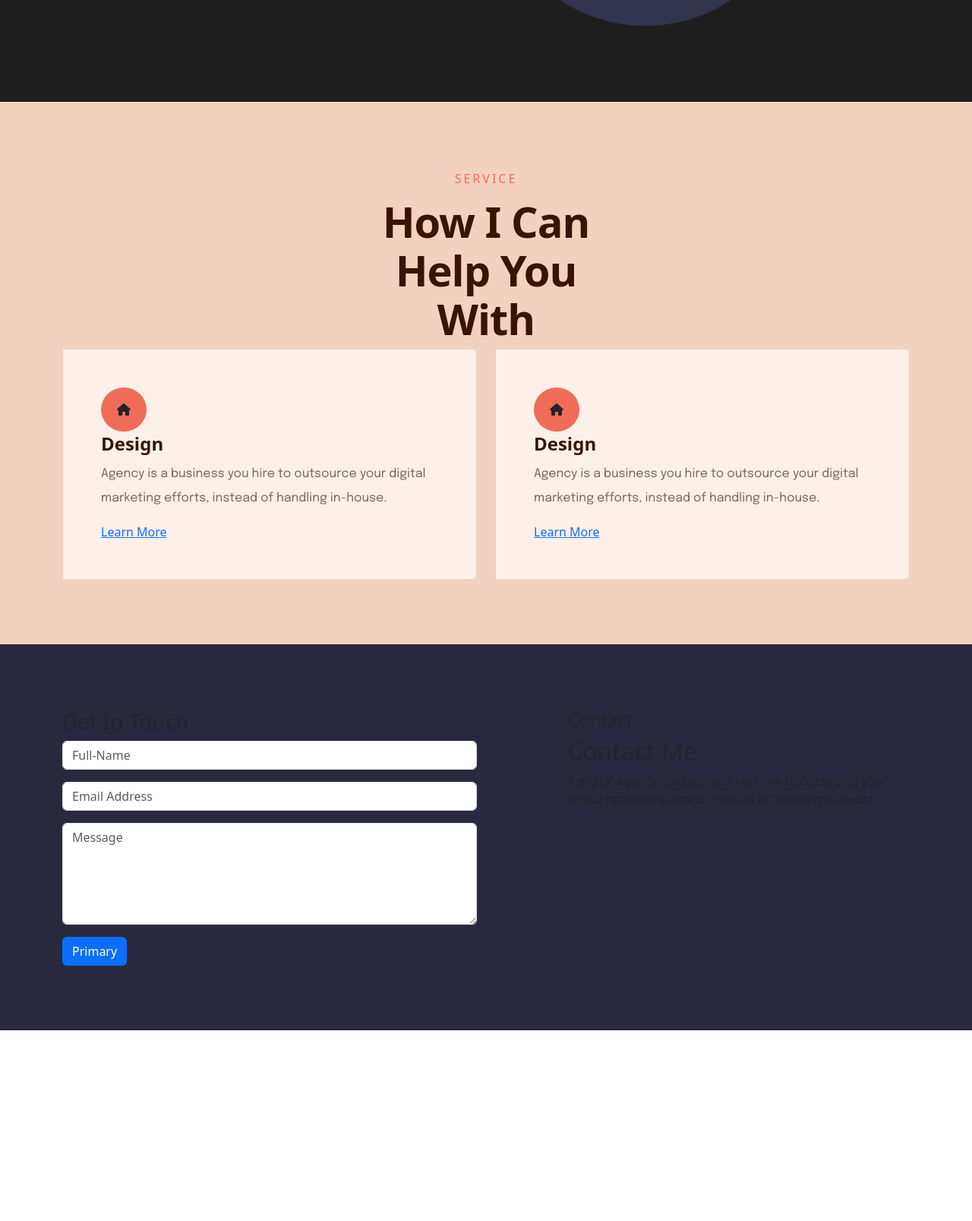
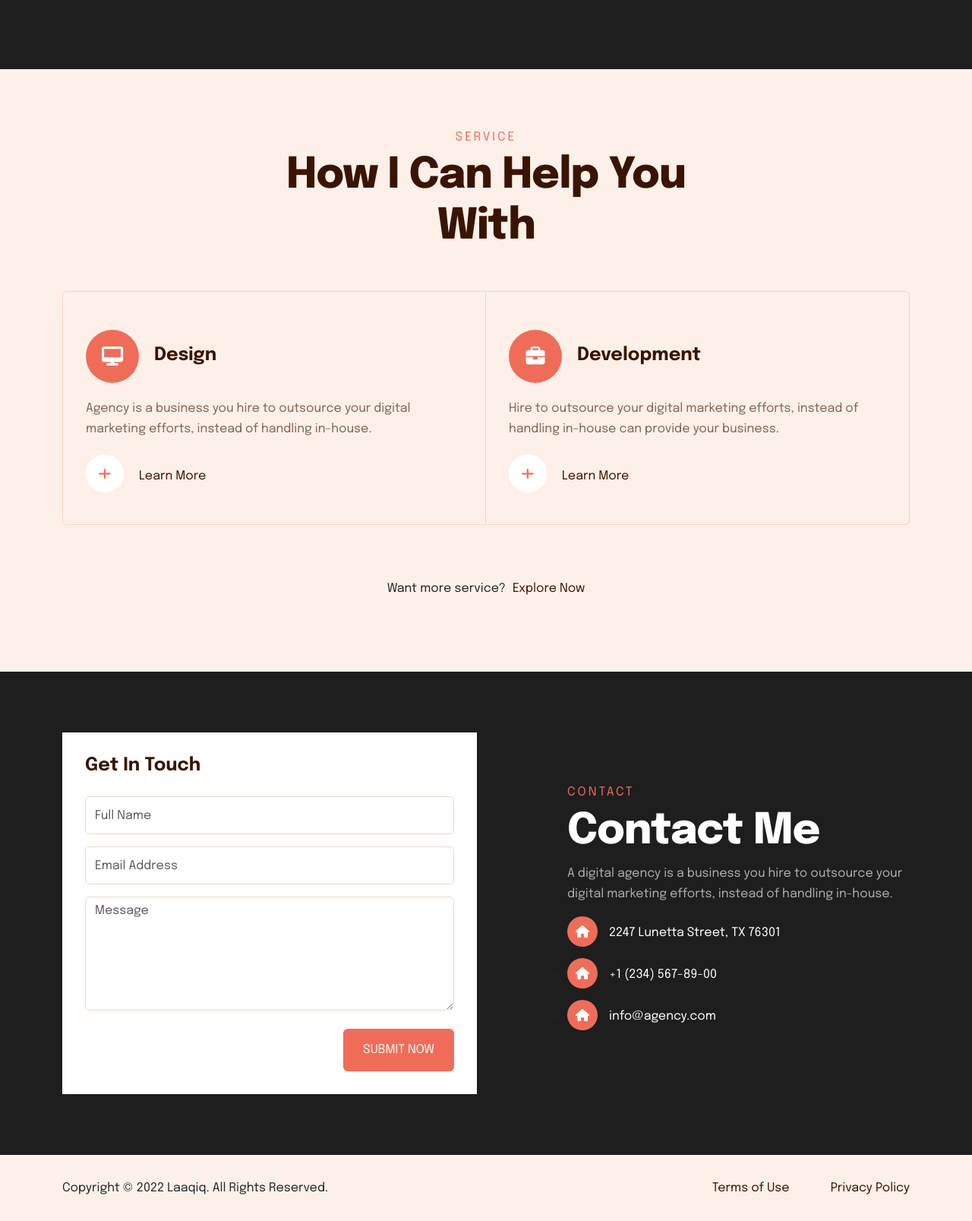
Before and after one commit to jatintripura/personal, a plain HTML site: page index.html in a window 1280 px wide. Shown: the part 709-2316 px from the top of the page at 76% size. Before the commit the page ends 2065 px from the top, so only its background shows below. Drawn offline with nearby package versions, Linux system fonts and the light colour scheme.

Commit message:
complete

```diff
--- a/index.html
+++ b/index.html
@@ -3,11 +3,20 @@
   <head>
     <meta charset="utf-8" />
     <meta name="viewport" content="width=device-width, initial-scale=1" />
-    <title>Bootstrap demo</title>
+    <title>Home - Personal</title>
     <script
-      src="https://kit.fontawesome.com/2b523194a7.js"
+      src="https://kit.fontawesome.com/4f254b4b0d.js"
       crossorigin="anonymous"
     ></script>
+    <script
+      type="text/javascript"
+      src="https://cdn.jsdelivr.net/npm/@emailjs/browser@3/dist/email.min.js"
+    ></script>
+    <script type="text/javascript">
+      (function () {
+        emailjs.init("rcxZ88zFSzYRW9byq");
+      })();
+    </script>
     <link
       href="https://cdn.jsdelivr.net/npm/bootstrap@5.3.0-alpha1/dist/css/bootstrap.min.css"
       rel="stylesheet"
@@ -16,13 +25,13 @@
     />
     <link rel="stylesheet" href="style.css" />
   </head>
+  <body>
 
-  <body>
-    <!--Header Area-->
+    <!-- Header Area  -->
 
     <header class="header-area">
+      <div class="container">
         <nav class="navbar navbar-expand-lg">
-        <div class="container">
           <a class="navbar-brand" href="#">
             <img src="img/logo.png" alt="" />
           </a>
@@ -35,18 +44,19 @@
             aria-expanded="false"
             aria-label="Toggle navigation"
           >
-            <span class="navbar-toggler-icon"></span>
+            <span class="navbar-toggler-icon"
+              ><i class="fa-solid fa-bars"></i
+            ></span>
           </button>
           <div class="collapse navbar-collapse" id="navbarNav">
-            <ul class="navbar-nav ms-auto">
+            <ul class="navbar-nav ms-auto align-items-center">
               <li class="nav-item">
-                <a class="nav-link" href="#">Home</a>
+                <a class="nav-link active" aria-current="page" href="#"
+                  >About</a
+                >
               </li>
               <li class="nav-item">
-                <a class="nav-link" href="#">About</a>
-              </li>
-              <li class="nav-item">
-                <a class="nav-link" href="#">Servies</a>
+                <a class="nav-link" href="#">Services</a>
               </li>
               <li class="nav-item">
                 <a class="nav-link" href="#">Pricing</a>
@@ -59,79 +69,93 @@
               </li>
             </ul>
           </div>
+        </nav>
       </div>
-      </nav>
     </header>
 
-    <!--Main-Area-->
+    <!-- Main-Area -->
 
     <main class="main-area">
-      <!--Hero-area-->
 
-      <section class="hero-area d-flex align-items-center">
+      <!-- Hero-Area -->
+
+      <section class="hero-area">
         <div class="container">
-          <div class="row">
-            <div class="col-lg-5 d-flex align-items-center">
+          <div class="row d-flex align-items-center">
+            <div class="col-lg-5">
               <div class="hero-text">
-                <h4>Gabriel Pires</h4>
+                <h3>Gabriel Pires</h3>
                 <h2>The Simple, Clean Design</h2>
                 <p>
                   Agency provides a full service range including technical
                   skills, design, business understanding.
                 </p>
-                <a href="#" class="btn">See My Work</a>
+                <a href="#">See My Work</a>
               </div>
             </div>
-            <div class="col-lg-7">
-              <div class="hero-img">
-                <img src="img/pic.png" alt="" />
+            <div class="col-lg-6 offset-lg-1">
+              <div class="hero-image">
+                <img class="w-100" src="img/pic.png" alt="" />
               </div>
             </div>
           </div>
         </div>
       </section>
 
-      <!--servise area-->
+      <!-- Service-Area-->
 
       <section class="service-area">
         <div class="container">
           <div class="row">
-            <div class="col-lg-4 offset-lg-4">
-              <div class="service-text">
-                <h4>Service</h4>
+            <div class="col-lg-6 offset-lg-3 col-md-8 offset-md-2">
+              <div class="section-heading text-center">
+                <h3>Service</h3>
                 <h2>How I Can Help You With</h2>
               </div>
             </div>
           </div>
-          <div class="row">
+          <div class="row gx-0">
             <div class="col-lg-6">
-              <div class="single-text">
-                <i class="fa-solid fa-house"></i>
+              <div class="single-services service-one">
+                <div class="service-heading">
+                  <i class="fa-solid fa-desktop"></i>
                   <h3>Design</h3>
+                </div>
+                <div class="service-text">
                   <p>
                     Agency is a business you hire to outsource your digital
                     marketing efforts, instead of handling in-house.
                   </p>
-                <a href="">Learn More</a>
+                  <a href="#">Learn More</a>
+                </div>
               </div>
             </div>
             <div class="col-lg-6">
-              <div class="single-text">
-                <i class="fa-solid fa-house"></i>
-                <h3>Design</h3>
+              <div class="single-services service-two">
+                <div class="service-heading">
+                  <i class="fa-sharp fa-solid fa-briefcase"></i>
+                  <h3>Development</h3>
+                </div>
+                <div class="service-text">
                   <p>
-                  Agency is a business you hire to outsource your digital
-                  marketing efforts, instead of handling in-house.
+                    Hire to outsource your digital marketing efforts, instead of
+                    handling in-house can provide your business.
                   </p>
-                <a href="">Learn More</a>
+                  <a href="#">Learn More</a>
+                </div>
+              </div>
+            </div>
+          </div>
+          <div class="row">
+            <div class="col-lg-12">
+              <div class="more-services text-center">
+                <p>Want more service? <a href="#">Explore Now</a></p>
               </div>
             </div>
           </div>
         </div>
       </section>
-
-      <!--contact area-->
-      <div class="contact-area">
+      <section class="contact-area">
         <div class="container">
           <div class="row">
             <div class="col-lg-6">
@@ -140,46 +164,90 @@
                 <input
                   type="text"
                   id="contactName"
-                  placeholder="Full-Name"
+                  placeholder="Full Name"
                   class="form-control mb-3"
                 />
                 <input
-                  type="email"
+                  type="emial"
                   id="contactEmail"
                   placeholder="Email Address"
                   class="form-control mb-3"
                 />
                 <textarea
                   id="contactMessage"
-                  rows="5"
-                  class="form-control mb-3"
+                  class="form-control"
                   placeholder="Message"
                 ></textarea>
-
-                <button type="button" class="btn btn-primary" id="submitButton">
-                  Primary
+                <div id="error-text" class="mt-4"></div>
+                <div id="form-data" class="mt-4"></div>
+                <button type="button" id="submitButton" class="btn ms-auto">
+                  Submit Now
                 </button>
               </div>
             </div>
-            <div class="col-lg-5 offset-lg-1">
+            <div
+              class="col-lg-5 offset-lg-1 col-md-8 offset-md-2 d-flex align-items-center"
+            >
               <div class="contact-text">
-                <h4>Contact</h4>
-                <h2>Contact Me</h2>
+                <div class="section-heading">
+                  <h3>Contact</h3>
+                  <h2 class="text-white">Contact Me</h2>
                   <p>
                     A digital agency is a business you hire to outsource your
                     digital marketing efforts, instead of handling in-house.
                   </p>
-
+                  <ul>
+                    <li>
+                      <a href="#"
+                        ><i class="fa-solid fa-house"></i>2247 Lunetta Street,
+                        TX 76301</a
+                      >
+                    </li>
+                    <li>
+                      <a href="tel:+1 (234) 567-89-00"
+                        ><i class="fa-solid fa-house"></i>+1 (234) 567-89-00</a
+                      >
+                    </li>
+                    <li>
+                      <a href="mailto:info@agency.com"
+                        ><i class="fa-solid fa-house"></i>info@agency.com</a
+                      >
+                    </li>
+                  </ul>
                 </div>
               </div>
             </div>
           </div>
         </div>
+      </section>
     </main>
+
+    <!--Footer Area-->
+
+    <footer class="footer-area">
+      <div class="container">
+        <div class="row align-items-center">
+          <div class="col-md-6 order-md-1 order-2">
+            <div class="footer-text">
+              <p>Copyright © 2022 Laaqiq. All Rights Reserved.</p>
+            </div>
+          </div>
+          <div class="col-md-6 order-md-2">
+            <div class="footer-links">
+              <ul>
+                <li><a href="#">Terms of Use</a></li>
+                <li><a href="#">Privacy Policy</a></li>
+              </ul>
+            </div>
+          </div>
+        </div>
+      </div>
+    </footer>
     <script
       src="https://cdn.jsdelivr.net/npm/bootstrap@5.3.0-alpha1/dist/js/bootstrap.bundle.min.js"
       integrity="sha384-w76AqPfDkMBDXo30jS1Sgez6pr3x5MlQ1ZAGC+nuZB+EYdgRZgiwxhTBTkF7CXvN"
       crossorigin="anonymous"
     ></script>
+    <script src="script.js"></script>
   </body>
 </html>
--- a/style.css
+++ b/style.css
@@ -1,151 +1,383 @@
 @import url("https://fonts.googleapis.com/css2?family=Epilogue:wght@400;700;800&display=swap");
 
-.body {
-    padding: 0;
-    margin: 0;
-    font-family: 'Epilogue', sans-serif;
+/*
+Basic CSS
+ */
+
+body {
+  font-family: "Epilogue", sans-serif;
   font-weight: 400;
-    background-color: #FDF0E9;
+  font-size: 16px;
+  line-height: 1.7;
 }
 
-/* Header area css*/
+.section-heading {
+  margin-bottom: 50px;
+}
+.section-heading h3 {
+  font-size: 16px;
+  letter-spacing: 3px;
+  text-transform: uppercase;
+  color: #ef6d58;
+}
+.section-heading h2 {
+  font-weight: 800;
+  font-size: 56px;
+  letter-spacing: -1px;
+  color: #391400;
+}
+.section-heading p {
+  color: rgba(255, 255, 255, 0.64);
+}
+/*
+ Header Area Css
+*/
 
 .header-area {
-    background-color: #1E1E1E;
+  background-color: #1e1e1e;
   padding: 15px 0;
 }
-
 .header-area .navbar {
   padding: 0;
 }
 
+.header-area .nav-link,
+.header-area .nav-link.active {
+  font-size: 16px;
+  color: #fff;
+  transition: 0.3s;
+}
+.header-area .nav-link:hover {
+  color: #ef6d58;
+}
+
 .header-area .nav-item {
   margin: 0 35px;
-    align-items: center;
 }
-
-.header-area .navbar-nav .nav-item:last-child {
+.header-area .nav-item:last-child {
   margin-right: 0;
 }
 
-.header-area .nav-item a {
-    color: white;
+.header-area .nav-item:last-child a {
+  padding: 10px 25px;
+  border: 1px solid rgba(255, 255, 255, 0.295743);
+  border-radius: 6px;
+  text-transform: uppercase;
+  display: inline-block;
 }
 
-.header-area .navbar-nav .nav-item:last-child a {
-    border: 1px solid rgba(255, 255, 255, 0.64);
-    padding: 10px 25px;
-    font-weight: 700;
-    border-radius: 6%;
+.header-area .nav-item:last-child .nav-link:hover {
+  border: 1px solid #ef6d58;
 }
 
-/*Hero area css*/
-.hero-area {
-    background-color: #1E1E1E;
-    height: calc(100vh-88px);
-    padding: 100px 0;
+.header-area .navbar i {
+  font-size: 25px;
+  color: #fff;
 }
 
-.hero-text h4 {
-    font-weight: 400;
+@media (max-width: 1199px) {
+  .header-area .nav-item {
+    margin: 0 25px;
+  }
+}
+
+@media (max-width: 991px) {
+  .header-area .nav-item {
+    margin: 5px 0;
+  }
+  .header-area .navbar-toggler {
+    border: none;
+    box-shadow: none;
+    padding: 0;
+  }
+}
+
+/*
+ Hero Area Css
+ */
+
+.hero-area {
+  background-color: #1e1e1e;
+  min-height: calc(100vh - 88px);
+  padding: 80px 0;
+}
+
+.hero-text h3 {
   font-size: 16px;
-    line-height: 32px;
   letter-spacing: 3px;
   text-transform: uppercase;
-    color: #EF6D58;
+  color: #ef6d58;
 }
 
 .hero-text h2 {
   font-weight: 800;
   font-size: 72px;
-    line-height: 80px;
   letter-spacing: -2px;
-    color: #FFFFFF;
+  color: #ffffff;
+  margin: 15px 0;
 }
 
 .hero-text p {
-    font-weight: 400;
   font-size: 16px;
-    margin: 25px 0;
-    line-height: 32px;
   color: rgba(255, 255, 255, 0.64);
+  margin-bottom: 0;
+  margin: 5px 0 20px 0;
 }
 
 .hero-text a {
-    display: inline-block;
-    background-color: #EF6D58;
-    color: white;
-    padding: 15px 25px;
   font-weight: 800;
   font-size: 14px;
-    font-weight: 14px;
   text-transform: uppercase;
-    border-radius: 6%;
+  color: #ffffff;
   text-decoration: none;
+  display: inline-block;
+  padding: 20px 30px;
+  background-color: #ef6d58;
+  border-radius: 6px;
 }
 
-/*Servise area-css*/
-.service-area {
-    background-color: #F3D1BF;
-    padding: 85px 0;
+@media (max-width: 1199px) {
+  .hero-text h2 {
+    font-size: 58px;
+  }
 }
 
-.service-text h4 {
-    font-weight: 400;
-    font-size: 16px;
-    line-height: 32px;
-
+@media (max-width: 991px) {
+  .hero-text {
     text-align: center;
-    letter-spacing: 3px;
-    text-transform: uppercase;
-
-    color: #EF6D58;
-
+  }
 }
 
-.service-text h2 {
-    font-weight: 800;
-    font-size: 56px;
-    line-height: 64px;
-
-    text-align: center;
-    letter-spacing: -1px;
-    color: #391400;
-
+@media (max-width: 767px) {
+  .hero-area {
+    padding: 60px 0;
+  }
+  .hero-text {
+    margin-bottom: 30px;
+  }
+  .hero-text h2 {
+    font-size: 42px;
+  }
 }
 
-.single-text {
-    background: #FDF0E9;
-    border: 1px solid #F3D1BF;
-    border-radius: 0px 6px 6px 0px;
-    padding: 50px 50px;
+/*
+ Services Area CSS
+*/
+
+.service-area {
+  padding: 80px 0;
+  background-color: #fdf0e9;
 }
 
-.single-text h3 {
+.single-services {
+  padding: 50px 60px 50px 30px;
+  border: 1px solid #f5d5c3;
+}
+
+.service-heading {
+  display: flex;
+  align-items: center;
+  margin-bottom: 20px;
+}
+.service-one {
+  border-radius: 6px 0 0 6px;
+}
+.service-two {
+  border-radius: 0 6px 6px 0;
+  border-left: none;
+}
+.service-heading i {
+  font-size: 25px;
+  color: #fff;
+  width: 70px;
+  height: 70px;
+  border-radius: 50%;
+  text-align: center;
+  line-height: 70px;
+  background-color: #ef6d58;
+}
+
+.service-heading h3 {
   font-weight: 700;
   font-size: 24px;
-    line-height: 32px;
+  color: #391400;
+  margin-left: 20px;
+  margin-bottom: 0;
+}
 
+.service-text p {
+  color: rgba(57, 20, 0, 0.64);
+  margin-bottom: 20px;
+}
+
+.service-text a {
+  color: #391400;
+  text-decoration: none;
+  display: inline-block;
+  position: relative;
+  padding-left: 70px;
+  padding-top: 15px;
+}
+
+.service-text a::before {
+  position: absolute;
+  content: "\2b";
+  font-size: 40px;
+  color: #ef6d58;
+  width: 50px;
+  height: 50px;
+  border-radius: 50%;
+  text-align: center;
+  line-height: 50px;
+  background-color: #fff;
+  top: 0;
+  left: 0;
+}
+
+.more-services {
+  margin-top: 70px;
+}
+
+.more-services a {
+  color: #391400;
+  text-decoration: none;
+  margin-left: 5px;
+}
+
+@media (max-width: 991px) {
+  .service-two {
+    margin-top: 30px;
+    border-left: 1px solid #f5d5c3;
+  }
+}
+
+@media (max-width: 767px) {
+  .single-services {
+    padding: 30px 25px 30px 15px;
+  }
+  .section-heading h2 {
+    font-size: 36px;
+  }
+}
+/*
+ Contact Area Css
+ */
+
+.contact-area {
+  padding: 80px 0;
+  background-color: #1e1e1e;
+}
+.contact-area .section-heading {
+  margin-bottom: 0;
+}
+.contact-form {
+  padding: 30px;
+  background-color: #fff;
+}
+.contact-form h3 {
+  font-weight: 700;
+  font-size: 24px;
+  color: #391400;
+  margin-bottom: 25px;
+}
+
+.contact-form button {
+  background-color: #ef6d58;
+  color: #fff;
+  text-transform: uppercase;
+  padding: 15px 25px;
+  display: block;
+}
+
+.contact-form button:hover {
+  color: #fff;
+  background-color: #ef6d58;
+}
+.contact-area .form-control {
+  height: 50px;
+  border-color: #f5d5c3;
+}
+.contact-area textarea.form-control {
+  height: 150px;
+}
+
+.form-control:focus {
+  outline: 0;
+  box-shadow: none;
+}
+
+.contact-text ul {
+  margin: 0;
+  padding: 0;
+}
+.contact-text ul li {
+  margin: 15px 0;
+}
+.contact-text ul li i {
+  margin-right: 15px;
+  font-size: 16px;
+  color: #fff;
+  width: 40px;
+  height: 40px;
+  border-radius: 50%;
+  text-align: center;
+  line-height: 40px;
+  background-color: #ef6d58;
+}
+
+.contact-text ul li a {
+  text-decoration: none;
+  color: #fff;
+}
+
+@media (max-width: 991px) {
+  .contact-text {
+    text-align: center;
+    margin-top: 40px;
+  }
+  .footer-text p {
+    font-size: 15px;
+  }
+}
+
+/*
+ Footer Area css
+ */
+
+.footer-area {
+  padding: 30px 0;
+  background-color: #fdf0e9;
+}
+
+.footer-text p {
+  margin: 0;
+}
+.footer-links ul {
+  list-style: none;
+  text-align: right;
+  margin-bottom: 0;
+}
+.footer-links ul li {
+  display: inline-block;
+}
+.footer-links ul li a {
+  text-decoration: none;
   color: #391400;
 }
-
-.single-text i {
-    border: 1px solid #EF6C57;
-    background-color: #EF6D58;
-    padding: 20px 20px;
-    border-radius: 50%;
+.footer-links ul li:last-child a {
+  padding-left: 50px;
 }
-
-.single-text p {
-    font-family: 'Epilogue';
-    font-style: normal;
-    font-weight: 400;
-    font-size: 16px;
-    line-height: 32px;
-    color: rgba(57, 20, 0, 0.64);
+@media (max-width: 991px) {
+  .footer-text p {
+    font-size: 15px;
   }
-/*contact area*/
-.contact-area{
-    padding: 85px 0;
-    background-color: #28293e;
 }
+@media (max-width: 991px) {
+  .footer-text {
+    text-align: center;
+    margin-top: 10px;
+  }
+  .footer-links ul {
+    text-align: center;
+  }
+}
```
Also changed, not shown: script.js (+37 -0 lines), img/324533827_1613503145761100_6393852115652468603_n.jpg (added). Lines whose indentation alone changed are shown as unchanged.
